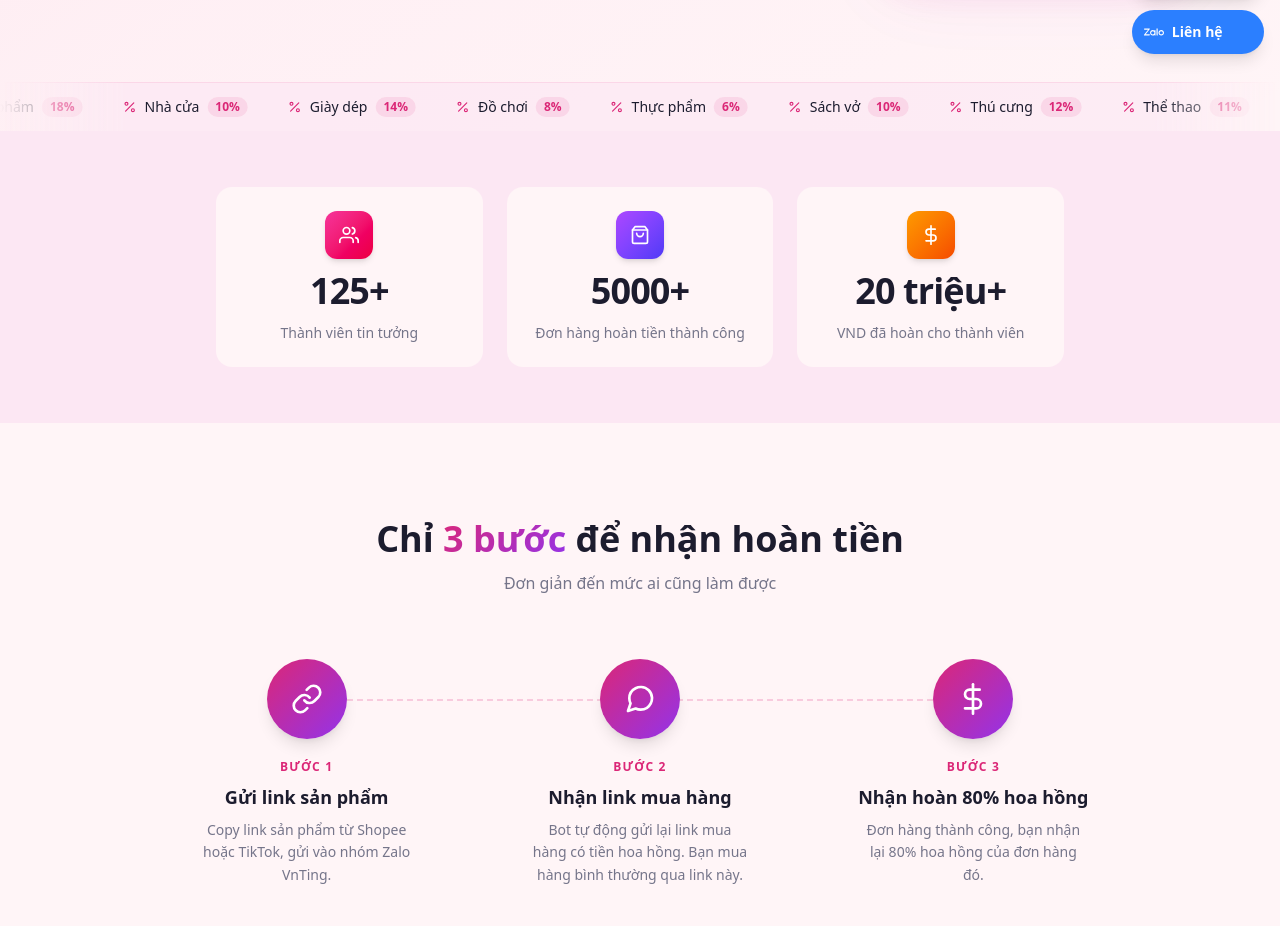
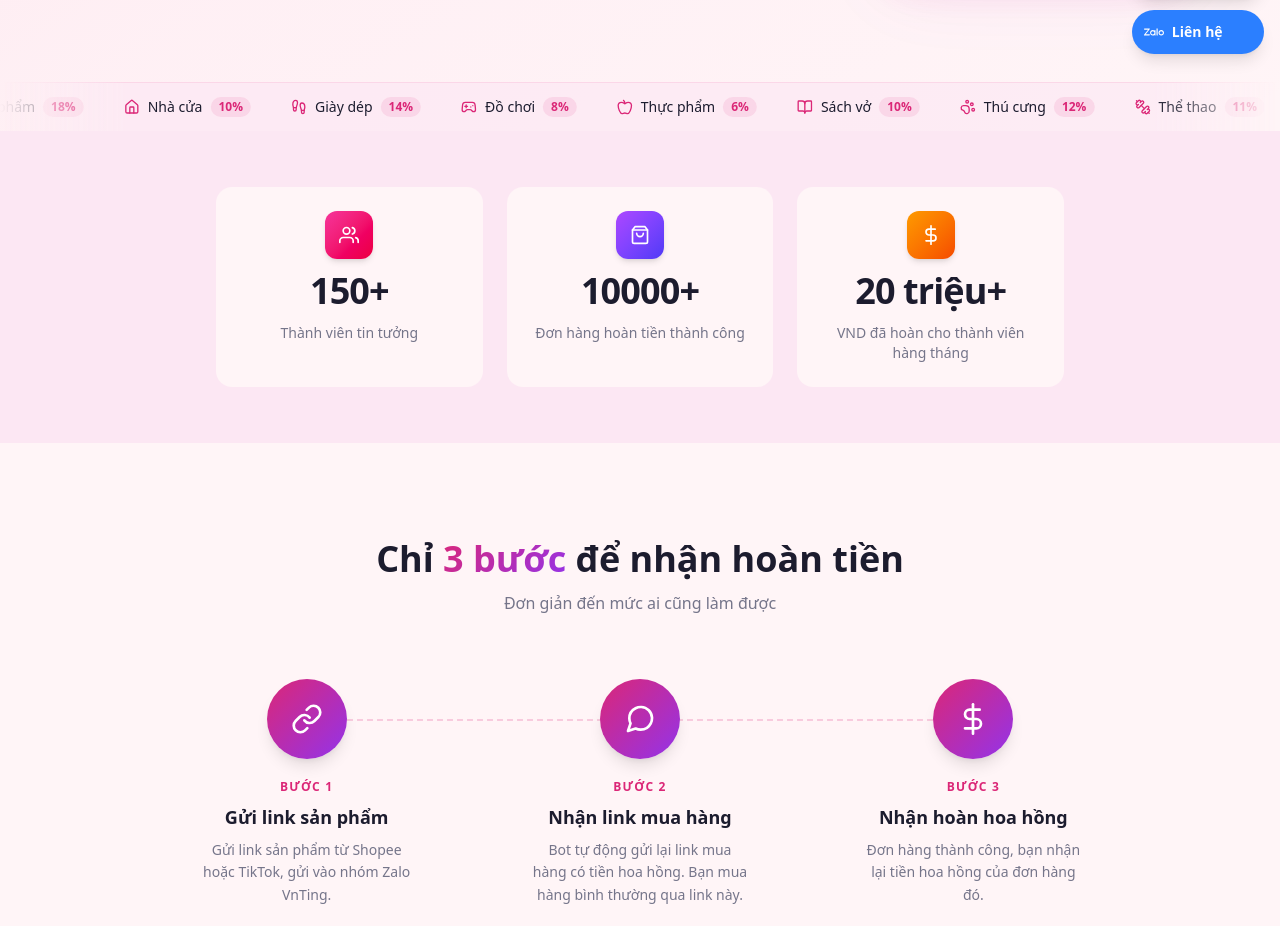
Before and after one commit to namnh68/tingting-landing-page, a Next.js app: page / in a window 1280 px wide. Shown: the part 706-1632 px from the top of the page. Built offline with nearby package versions, Linux system fonts and the light colour scheme.

Commit message:
Update to VNTing

```diff
--- a/src/app/layout.tsx
+++ b/src/app/layout.tsx
@@ -31,7 +31,7 @@ export const metadata: Metadata = {
     locale: "vi_VN",
     url: SITE_URL,
     siteName: "VnTing",
-    title: "VnTing - Hoàn tiền lên đến 80% khi mua sắm Shopee, TikTok",
+    title: "VnTing - Hoàn tiền lên đến 80% khi mua sắm Online",
     description:
       "Gửi link sản phẩm vào nhóm Zalo, nhận hoàn 80% hoa hồng affiliate. Miễn phí, tự động, an toàn.",
     images: [
--- a/src/components/hero.tsx
+++ b/src/components/hero.tsx
@@ -1,20 +1,26 @@
 import Image from "next/image";
 import { SiShopee, SiTiktok } from "react-icons/si";
-import { FiGift, FiZap, FiShield, FiPercent } from "react-icons/fi";
+import { FiGift, FiZap, FiShield } from "react-icons/fi";
+import {
+  LuShirt, LuSmartphone, LuSparkles, LuHouse,
+  LuFootprints, LuGamepad2, LuApple, LuBookOpen,
+  LuPawPrint, LuDumbbell,
+} from "react-icons/lu";
 import { ZALO_GROUP_LINK } from "@/lib/constants";
 import { ScrollReveal } from "@/components/scroll-reveal";
+import type { IconType } from "react-icons";
 
-const MARQUEE_ITEMS = [
-  { label: "Thời trang", rate: "15%" },
-  { label: "Điện tử", rate: "12%" },
-  { label: "Mỹ phẩm", rate: "18%" },
-  { label: "Nhà cửa", rate: "10%" },
-  { label: "Giày dép", rate: "14%" },
-  { label: "Đồ chơi", rate: "8%" },
-  { label: "Thực phẩm", rate: "6%" },
-  { label: "Sách vở", rate: "10%" },
-  { label: "Thú cưng", rate: "12%" },
-  { label: "Thể thao", rate: "11%" },
+const MARQUEE_ITEMS: { label: string; rate: string; Icon: IconType }[] = [
+  { label: "Thời trang", rate: "15%", Icon: LuShirt },
+  { label: "Điện tử", rate: "12%", Icon: LuSmartphone },
+  { label: "Mỹ phẩm", rate: "18%", Icon: LuSparkles },
+  { label: "Nhà cửa", rate: "10%", Icon: LuHouse },
+  { label: "Giày dép", rate: "14%", Icon: LuFootprints },
+  { label: "Đồ chơi", rate: "8%", Icon: LuGamepad2 },
+  { label: "Thực phẩm", rate: "6%", Icon: LuApple },
+  { label: "Sách vở", rate: "10%", Icon: LuBookOpen },
+  { label: "Thú cưng", rate: "12%", Icon: LuPawPrint },
+  { label: "Thể thao", rate: "11%", Icon: LuDumbbell },
 ];
 
 const HIGHLIGHTS = [
@@ -60,7 +66,7 @@ export function Hero() {
 
             {/* Description */}
             <p className="mt-6 text-lg text-text-secondary dark:text-gray-400 max-w-lg mx-auto md:mx-0 leading-relaxed">
-              Gửi link sản phẩm vào nhóm Zalo — nhận link mua hàng có hoa hồng — mua xong được hoàn tiền. Không mất phí, không rủi ro.
+              Gửi link sản phẩm cần mua — nhận link mua hàng có hoa hồng — mua xong được hoàn tiền. Không mất phí, không rủi ro.
             </p>
 
             {/* Highlight pills */}
@@ -113,7 +119,7 @@ export function Hero() {
               key={i}
               className="inline-flex items-center gap-2 mx-5 text-sm whitespace-nowrap"
             >
-              <FiPercent className="h-3.5 w-3.5 text-brand-orange dark:text-brand-yellow" />
+              <item.Icon className="h-4 w-4 text-brand-orange dark:text-brand-yellow" />
               <span className="font-medium text-text-primary dark:text-gray-300">{item.label}</span>
               <span className="rounded-full bg-brand-orange/10 dark:bg-brand-yellow/10 px-2 py-0.5 text-xs font-bold text-brand-orange dark:text-brand-yellow">
                 {item.rate}
--- a/src/lib/constants.ts
+++ b/src/lib/constants.ts
@@ -2,16 +2,16 @@ export const ZALO_GROUP_LINK = "https://zalo.me/g/icqgkh803";
 export const ZALO_PERSONAL_LINK = "https://zalo.me/0989210393";
 
 export const STATS = {
-  members: { value: 125, suffix: "+", label: "Thành viên tin tưởng" },
-  orders: { value: 5000, suffix: "+", label: "Đơn hàng hoàn tiền thành công" },
-  refunded: { value: 20, suffix: " triệu+", label: "VND đã hoàn cho thành viên" },
+  members: { value: 150, suffix: "+", label: "Thành viên tin tưởng" },
+  orders: { value: 10000, suffix: "+", label: "Đơn hàng hoàn tiền thành công" },
+  refunded: { value: 20, suffix: " triệu+", label: "VND đã hoàn cho thành viên hàng tháng" },
 } as const;
 
 export const HOW_IT_WORKS_STEPS = [
   {
     step: 1,
     title: "Gửi link sản phẩm",
-    description: "Copy link sản phẩm từ Shopee hoặc TikTok, gửi vào nhóm Zalo VnTing.",
+    description: "Gửi link sản phẩm từ Shopee hoặc TikTok, gửi vào nhóm Zalo VnTing.",
   },
   {
     step: 2,
@@ -20,8 +20,8 @@ export const HOW_IT_WORKS_STEPS = [
   },
   {
     step: 3,
-    title: "Nhận hoàn 80% hoa hồng",
-    description: "Đơn hàng thành công, bạn nhận lại 80% hoa hồng của đơn hàng đó.",
+    title: "Nhận hoàn hoa hồng",
+    description: "Đơn hàng thành công, bạn nhận lại tiền hoa hồng của đơn hàng đó.",
   },
 ] as const;
 
```
